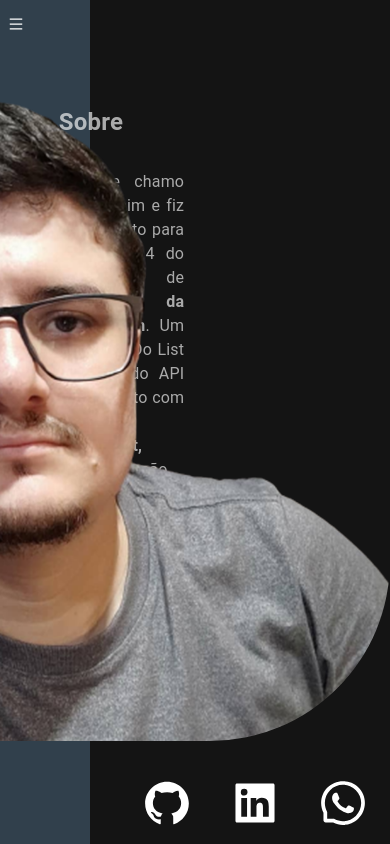
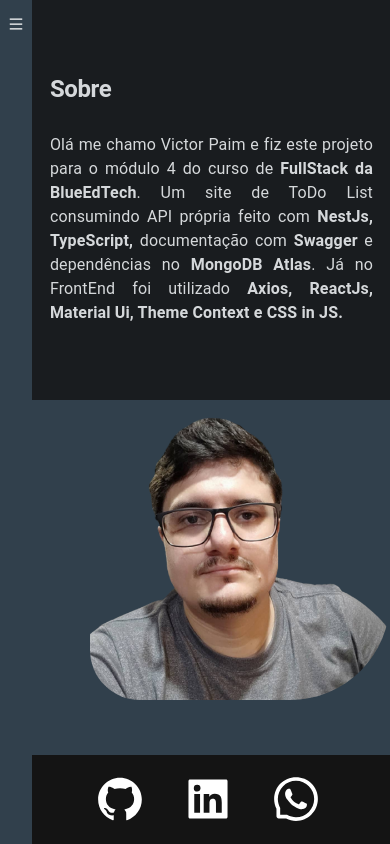
Before and after one commit to LabuPaim/curriculum_vitae, a React (Create React App) app: page /sobre in a window 390 px wide. Built offline with nearby package versions, Linux system fonts and the light colour scheme.

Commit message:
sobre responsividade

```diff
--- a/src/Pages/sobre/Sobre.jsx
+++ b/src/Pages/sobre/Sobre.jsx
@@ -1,10 +1,11 @@
 import {
-  Box,
   CardMedia,
   List,
   ListItemButton,
   ListItemIcon,
   Typography,
+  useMediaQuery,
+  useTheme,
 } from '@mui/material';
 import {
   AiFillGithub,
@@ -13,18 +14,16 @@
 } from 'react-icons/ai';
 import {
   Layout,
-  principal,
-  imagem,
-  sobre,
-  boxSobre,
   listIcon,
-  typographyRow,
-  boxSobreText,
   Background80,
   Background20,
+  CardPrincipal,
+  BoxSobre,
 } from './styled';
 
 export const Sobre = () => {
+  const theme = useTheme();
+  const smDown = useMediaQuery(theme.breakpoints.down('lg'));
   const drawerOptions = [
     {
       name: 'github',
@@ -44,16 +43,15 @@
   ];
 
   return (
-    <Layout>
-      <Background80>
-        <Box style={principal}>
-          <Box style={boxSobre}>
-            <Box style={boxSobreText}>
-              <Typography style={sobre}>Sobre</Typography>
-              <Typography style={typographyRow}>
+    <Layout theme={smDown}>
+      <Background80 theme={smDown}>
+        <CardPrincipal theme={smDown}>
+          <BoxSobre theme={smDown}>
+            <Typography variant={'h1'} theme={smDown}>Sobre</Typography>
+            <Typography className={'sobre'} theme={smDown}>
               Olá me chamo Victor Paim e fiz este projeto para o módulo 4 do
-                curso de <strong>FullStack da BlueEdTech</strong>. Um site de
-                ToDo List consumindo API própria feito com{' '}
+              curso de <strong>FullStack da BlueEdTech</strong>. Um site de ToDo
+              List consumindo API própria feito com{' '}
               <strong>NestJs, TypeScript,</strong> documentação com{' '}
               <strong>Swagger</strong> e dependências no{' '}
               <strong>MongoDB Atlas</strong>. Já no FrontEnd foi utilizado{' '}
@@ -61,17 +59,16 @@
                 Axios, ReactJs, Material Ui, Theme Context e CSS in JS.
               </strong>
             </Typography>
-            </Box>
-          </Box>
+          </BoxSobre>
           <CardMedia
             component="img"
-            style={imagem}
+            className={'imagemLabu'}
             image="./labuPaimSemFundo.png"
           />
-        </Box>
+        </CardPrincipal>
       </Background80>
 
-      <Background20>
+      <Background20 theme={smDown}>
         <List style={listIcon}>
           {drawerOptions.map(options => (
             <ListItemButton
--- a/src/Pages/sobre/styled.js
+++ b/src/Pages/sobre/styled.js
@@ -4,13 +4,27 @@
   ${props =>
     (props.style = {
       display: 'flex',
-      flexDirection: 'row',
       position: 'relative',
       width: '100%',
       height: '100vh',
     })}
+  ${props =>
+    props.theme === true &&
+    (props.style = {
+      flexDirection: 'column',
+      justifyContent: 'space-between',
+    })}
 `;
-export const Background80 = styled.div``;
+export const Background80 = styled.div`
+  ${props =>
+    (props.style = {
+      height: '100%',
+    })}/* ${props =>
+    props.theme === true &&
+    (props.style = {
+      minHeight: '100%',
+    })} */
+`;
 export const Background20 = styled.div`
   ${props =>
     (props.style = {
@@ -23,64 +37,100 @@
       width: 300,
       background: '#141414',
     })}
+  ${props =>
+    props.theme === true &&
+    (props.style = {
+      position: 'relative',
+      justifyContent: 'center',
+      alignItems: 'center',
+      bottom: 0,
+      height: 100,
+      width: '100%',
+    })}
 `;
 
-export const principal = {
+export const CardPrincipal = styled.div`
+  ${props =>
+    (props.style = {
       display: 'flex',
       position: 'absolute',
-  flexDirection: 'row',
       justifyContent: 'flex-end',
       alignItems: 'center',
       top: '12%',
       right: '0%',
-  height: 600,
       width: '100%',
-  zIndex: 100,
-};
+    })}
 
-export const imagem = {
-  width: 680,
+  ${props =>
+    props.theme === true &&
+    (props.style = {
+      position: 'relative',
+      flexDirection: 'column',
+      justifyContent: 'flex-start',
+      alignItems: 'flex-end',
+      top: 0,
+    })}
+
+.imagemLabu {
+    ${props =>
+      (props.style = {
+        width: '40%',
         height: 'auto',
-  borderRadius: '0 0 180px 50px',
+        borderRadius: '0 0 100px 50px',
         zIndex: 1000,
-};
+      })}
 
-export const boxSobre = {
-  display: 'flex',
-  position: 'absolute',
-  width: '100%',
-  height: 300,
+    ${props =>
+      props.theme === true &&
+      (props.style = {
+        position: 'relative',
+        width: 300,
+        top: '80%',
+      })}
+  }
+`;
+export const BoxSobre = styled(CardPrincipal)`
+  ${props =>
+    (props.style = {
+      flexDirection: 'column',
+      justifyContent: 'center',
+      alignItems: 'flex-start',
+      padding: '0 0 0 5%',
       opacity: 0.8,
       gap: 30,
+      height: 400,
       background: '#141414',
       color: 'white',
-};
-export const boxSobreText = {
-  display: 'flex',
-  flexDirection: 'column',
-  width: '50%',
-  justifyContent: 'center',
-  alignContent: 'center',
-  alignItems: 'center',
-  opacity: 0.8,
-  gap: 30,
-  background: '#141414',
-  color: 'white',
-  // marginLeft: 100,
-};
+    })}
 
-export const sobre = {
+  h1 {
+    ${props =>
+      (props.style = {
         width: '70%',
-  variant: 'h1',
         component: 'div',
         fontSize: 24,
         fontWeight: 'bold',
-};
+      })}
+    ${props =>
+      props.theme === true &&
+      (props.style = {
+        width: '95%',
+      })}
+  }
 
-export const typographyRow = {
+  .sobre {
+    ${props =>
+      (props.style = {
         textAlign: 'justify',
-  width: '70%',
-};
+        width: '50%',
+      })}
+    ${props =>
+      props.theme === true &&
+      (props.style = {
+        width: '95%',
+      })}
+  }
+`;
 
 export const listIcon = {
   display: 'flex',
```
Lines whose indentation alone changed are shown as unchanged.
